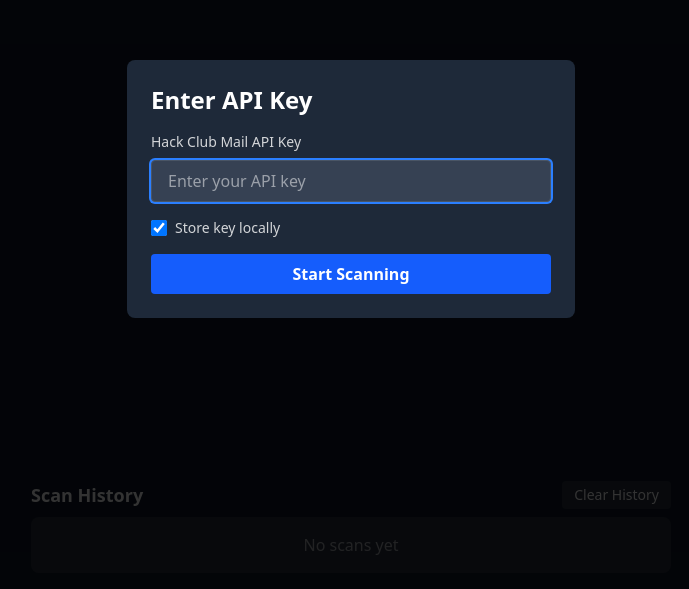
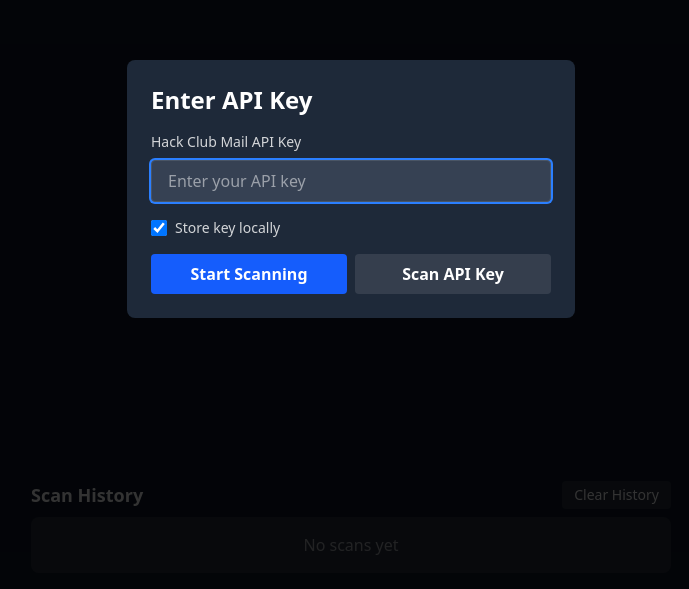
Before and after one commit to hackclub/mail-scanner, a React (Vite) app: page / in a window 1280 px wide. Shown: the part 211-800 px from the top of the page, without its empty margins (289-978 px from the left). Built offline with nearby package versions, Linux system fonts and the light colour scheme.

Commit message:
Add ability to share codes

```diff
--- a/package.json
+++ b/package.json
@@ -16,7 +16,8 @@
     "@point-of-sale/webcam-barcode-scanner": "^2.0.5",
     "express": "^4.21.2",
     "react": "^19.1.1",
-    "react-dom": "^19.1.1"
+    "react-dom": "^19.1.1",
+    "react-qr-code": "^2.0.18"
   },
   "devDependencies": {
     "@eslint/js": "^9.36.0",
--- a/src/App.tsx
+++ b/src/App.tsx
@@ -89,6 +89,15 @@
             message: "Ready to scan",
           }));
         }, 5000);
+      } else if (status === "apiKeyUpdated") {
+        timeoutRef.current = window.setTimeout(() => {
+          timeoutRef.current = null;
+          setState((prev) => ({
+            ...prev,
+            status: "idle",
+            message: "Ready to scan",
+          }));
+        }, 5000);
       }
     },
     []
@@ -103,6 +112,17 @@
 
   const handleScan = useCallback(
     async (text: string) => {
+      // Check if it's an API key first
+      const trimmedText = text.trim();
+      if (trimmedText.startsWith("th_api_live_")) {
+        saveApiKey(trimmedText);
+        setState((prev) => ({ ...prev, apiKey: trimmedText }));
+        playSuccess();
+        setStatus("apiKeyUpdated", "API key updated", null);
+        setHasStarted(true);
+        return;
+      }
+
       if (processingRef.current) return;
 
       const letterId = parseLetterId(text);
@@ -205,8 +225,6 @@
   };
 
   const handleChangeApiKey = () => {
-    clearApiKey();
-    setState((prev) => ({ ...prev, apiKey: "" }));
     setShowApiKeyModal(true);
   };
 
@@ -216,6 +234,11 @@
   };
 
   const handleStart = () => {
+    setHasStarted(true);
+  };
+
+  const handleScanApiKeyRequest = () => {
+    setShowApiKeyModal(false);
     setHasStarted(true);
   };
 
@@ -229,6 +252,8 @@
         return "bg-red-600";
       case "duplicate":
         return "bg-red-600";
+      case "apiKeyUpdated":
+        return "bg-blue-600";
       default:
         return "bg-gray-900";
     }
@@ -246,7 +271,14 @@
       className={`min-h-screen ${getBackgroundClass()} text-white`}
       style={getAnimationStyle()}
     >
-      {showApiKeyModal && <ApiKeyModal onSubmit={handleApiKeySubmit} />}
+      {showApiKeyModal && (
+        <ApiKeyModal
+          onSubmit={handleApiKeySubmit}
+          onScanRequest={handleScanApiKeyRequest}
+          onClose={state.apiKey ? () => setShowApiKeyModal(false) : undefined}
+          existingApiKey={state.apiKey}
+        />
+      )}
 
       {!hasStarted && !showApiKeyModal && state.apiKey && (
         <div className="fixed inset-0 bg-black/80 flex items-center justify-center p-4 z-50">
@@ -263,7 +295,7 @@
         </div>
       )}
 
-      {state.apiKey && !showApiKeyModal && hasStarted && (
+      {!showApiKeyModal && hasStarted && (
         <Scanner enabled={true} onResult={handleScan} />
       )}
 
--- a/src/components/ApiKeyModal.tsx
+++ b/src/components/ApiKeyModal.tsx
@@ -1,23 +1,47 @@
 import { useState } from "react";
+import QRCode from "react-qr-code";
 
 interface ApiKeyModalProps {
   onSubmit: (apiKey: string, store: boolean) => void;
+  onScanRequest: () => void;
+  onClose?: () => void;
+  existingApiKey?: string;
 }
 
-export function ApiKeyModal({ onSubmit }: ApiKeyModalProps) {
+export function ApiKeyModal({ onSubmit, onScanRequest, onClose, existingApiKey }: ApiKeyModalProps) {
   const [apiKey, setApiKey] = useState("");
   const [store, setStore] = useState(true);
+  const [showShare, setShowShare] = useState(false);
 
   const handleSubmit = (e: React.FormEvent) => {
     e.preventDefault();
     if (apiKey.trim()) {
       onSubmit(apiKey.trim(), store);
+    } else if (existingApiKey && onClose) {
+      onClose();
     }
   };
 
   return (
-    <div className="fixed inset-0 bg-black/80 flex items-center justify-center p-4 z-50">
-      <div className="bg-gray-800 rounded-lg p-6 w-full max-w-md">
+    <>
+      <div
+        className="fixed inset-0 bg-black/80 flex items-center justify-center p-4 z-50"
+        onClick={(e) => {
+          if (e.target === e.currentTarget && existingApiKey && onClose) {
+            onClose();
+          }
+        }}
+      >
+        <div className="bg-gray-800 rounded-lg p-6 w-full max-w-md relative">
+          {existingApiKey && onClose && (
+            <button
+              onClick={onClose}
+              className="absolute top-2 right-2 text-white/70 hover:text-white text-2xl"
+              aria-label="Close"
+            >
+              ×
+            </button>
+          )}
           <h2 className="text-2xl font-bold mb-4 text-white">Enter API Key</h2>
           <form onSubmit={handleSubmit} className="space-y-4">
             <div>
@@ -30,7 +54,7 @@
                 value={apiKey}
                 onChange={(e) => setApiKey(e.target.value)}
                 className="w-full px-4 py-2 bg-gray-700 border border-gray-600 rounded text-white focus:outline-none focus:ring-2 focus:ring-blue-500"
-              placeholder="Enter your API key"
+                placeholder={existingApiKey ? "••••••••••••" : "Enter your API key"}
                 autoFocus
               />
             </div>
@@ -46,15 +70,62 @@
                 Store key locally
               </label>
             </div>
+            {existingApiKey ? (
+              <div className="space-y-2">
                 <button
                   type="submit"
                   className="w-full bg-blue-600 hover:bg-blue-700 text-white font-bold py-2 px-4 rounded transition-colors"
+                >
+                  {apiKey.trim() ? "Update API Key" : "Close"}
+                </button>
+                <button
+                  type="button"
+                  onClick={() => setShowShare(true)}
+                  className="w-full bg-white/10 hover:bg-white/20 text-white font-bold py-2 px-4 rounded transition-colors"
+                >
+                  Share Current API Key
+                </button>
+              </div>
+            ) : (
+              <div className="grid grid-cols-1 sm:grid-cols-2 gap-2">
+                <button
+                  type="submit"
+                  className="bg-blue-600 hover:bg-blue-700 text-white font-bold py-2 px-4 rounded transition-colors"
                   disabled={!apiKey.trim()}
                 >
                   Start Scanning
                 </button>
+                <button
+                  type="button"
+                  onClick={onScanRequest}
+                  className="bg-white/10 hover:bg-white/20 text-white font-bold py-2 px-4 rounded transition-colors"
+                >
+                  Scan API Key
+                </button>
+              </div>
+            )}
           </form>
         </div>
       </div>
+
+      {showShare && existingApiKey && (
+        <div className="fixed inset-0 bg-black/90 flex items-center justify-center p-4 z-[60]">
+          <div className="bg-gray-800 rounded-lg p-6 w-full max-w-sm text-center relative">
+            <button
+              onClick={() => setShowShare(false)}
+              className="absolute top-2 right-2 text-white/70 hover:text-white text-2xl"
+              aria-label="Close"
+            >
+              ×
+            </button>
+            <h3 className="text-xl font-bold mb-4 text-white">Scan to Import API Key</h3>
+            <div className="bg-white p-4 rounded inline-block">
+              <QRCode value={existingApiKey} size={192} />
+            </div>
+            <p className="text-xs text-white/60 mt-3">Never share this publicly.</p>
+          </div>
+        </div>
+      )}
+    </>
   );
 }
--- a/src/types.ts
+++ b/src/types.ts
@@ -1,4 +1,4 @@
-export type Status = "idle" | "processing" | "success" | "error" | "duplicate";
+export type Status = "idle" | "processing" | "success" | "error" | "duplicate" | "apiKeyUpdated";
 
 export interface HistoryItem {
   id: string;
```
Also changed, not shown: 2 other files (tests, documents, lock files or other folders). Lines whose indentation alone changed are shown as unchanged.
